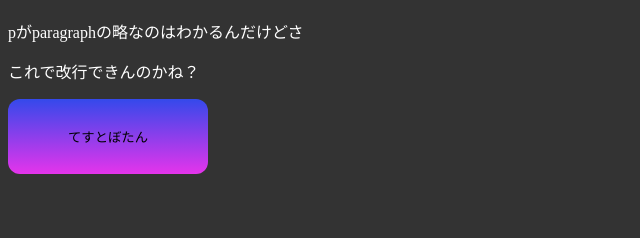
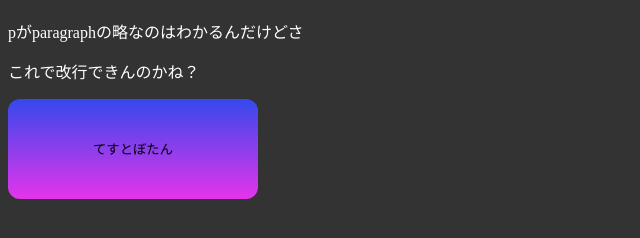
Before and after one commit to Takenoko-II/Takenoko-II.github.io, a plain HTML site: page index.html in a window 1280 px wide. Shown: the part 70-308 px from the top of the page, without its empty margins (0-640 px from the left). Drawn offline with Linux system fonts and the light colour scheme.

Commit message:
Update index.css

```diff
--- a/index.css
+++ b/index.css
@@ -6,13 +6,9 @@ p, h1, h2, h3, h4, h5, h6 {
   color: white;
 }
 
-body {
-  font-size: 16px;
-}
-
 button {
-  width: 200px;
-  height: 75px;
+  width: 250px;
+  height: 100px;
   background: linear-gradient(to bottom, #3449eb, #e534eb);
   text-align: center;
   border-radius: 12px;
```
